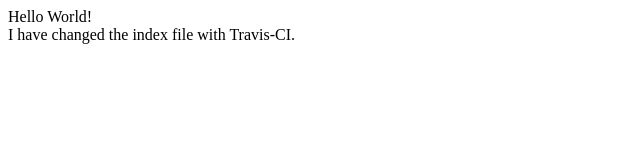
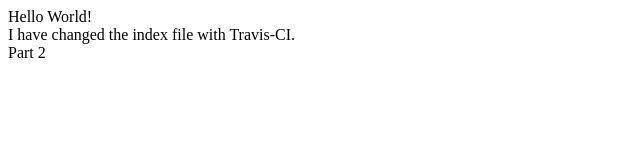
Before and after one commit to BSRyerson/Assignment2_Group32, a plain HTML site: page index.html in a window 1280 px wide. Shown: the full height of the page, 0-640 px from the left. Drawn offline with Linux system fonts and the light colour scheme.

Commit message:
Update index.html

```diff
--- a/index.html
+++ b/index.html
@@ -6,5 +6,6 @@
 <body>
   <div>Hello World!</div>
   <div>I have changed the index file with Travis-CI.</div>
+  <div>Part 2</div>
 </body>
 </html>
```
